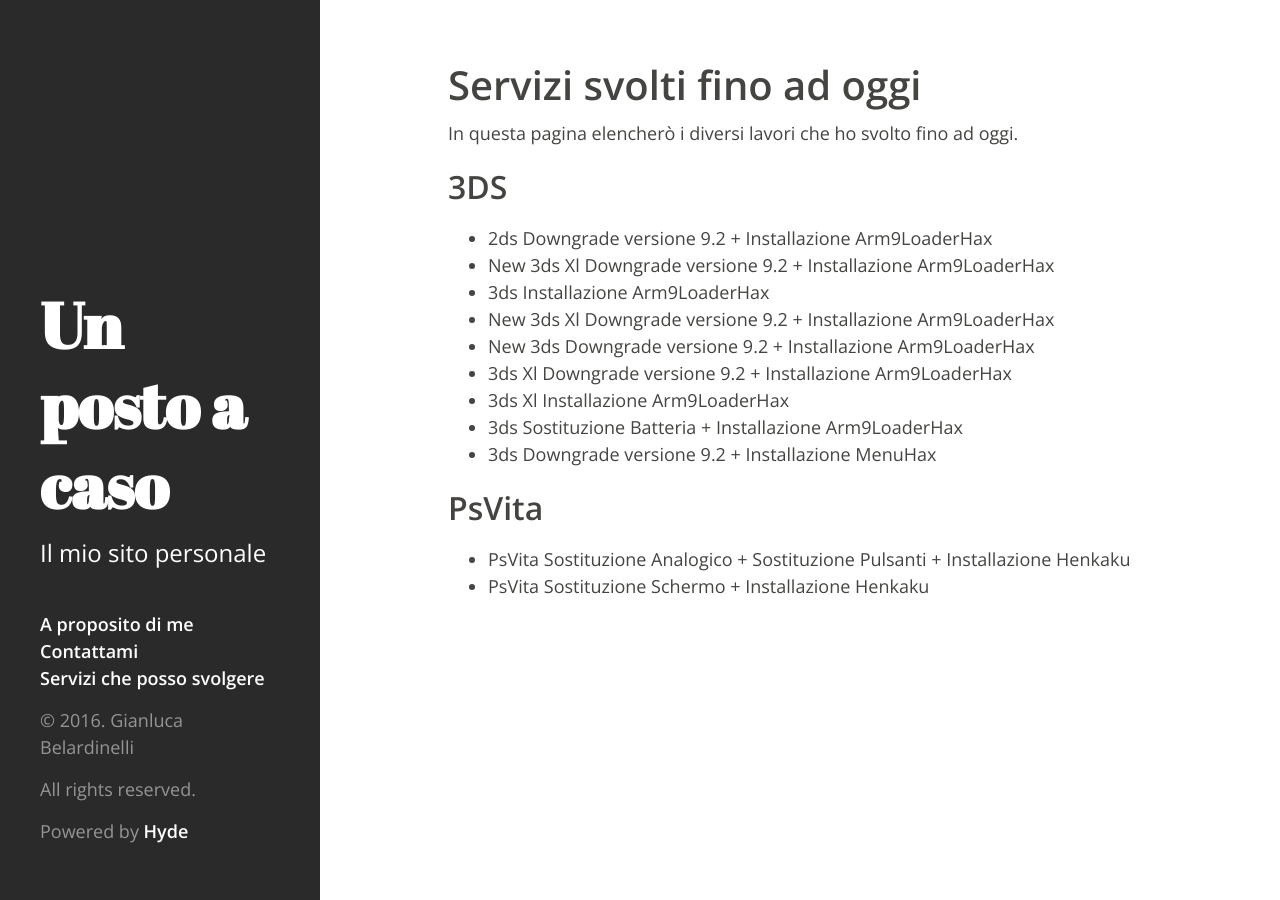
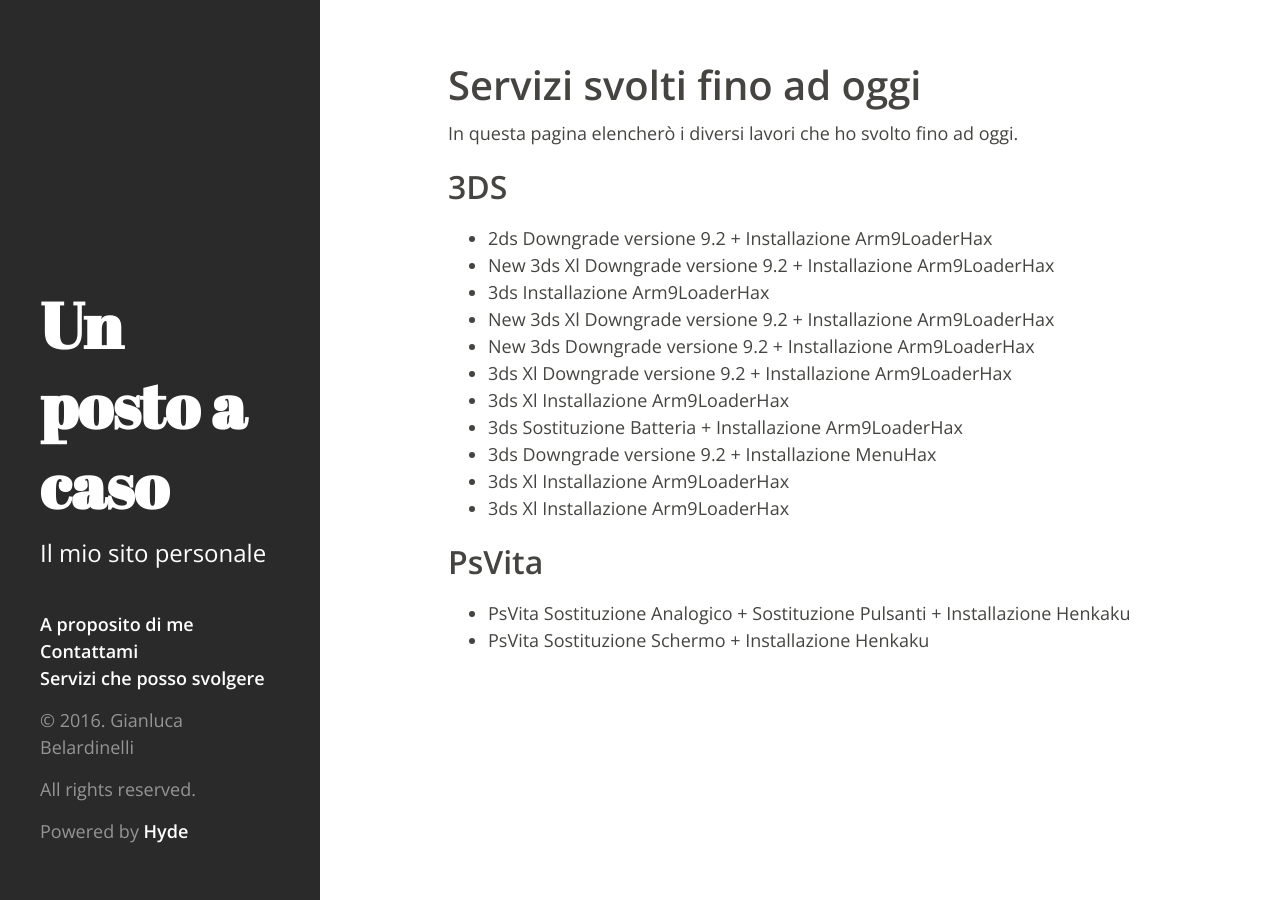
Before and after one commit to CapraTheBest/caprathebest.github.io, a Jekyll site: the page built from servizi_finiti.md, in a window 1280 px wide. Built offline with Jekyll 4.4.1, drawn with Linux system fonts in a browser that asks for light colours.

```diff
--- a/servizi_finiti.md
+++ b/servizi_finiti.md
@@ -16,6 +16,8 @@
 * 3ds Xl Installazione Arm9LoaderHax
 * 3ds Sostituzione Batteria + Installazione Arm9LoaderHax
 * 3ds Downgrade versione 9.2 + Installazione MenuHax
+* 3ds Xl Installazione Arm9LoaderHax
+* 3ds Xl Installazione Arm9LoaderHax
 
 ## PsVita
 
```
